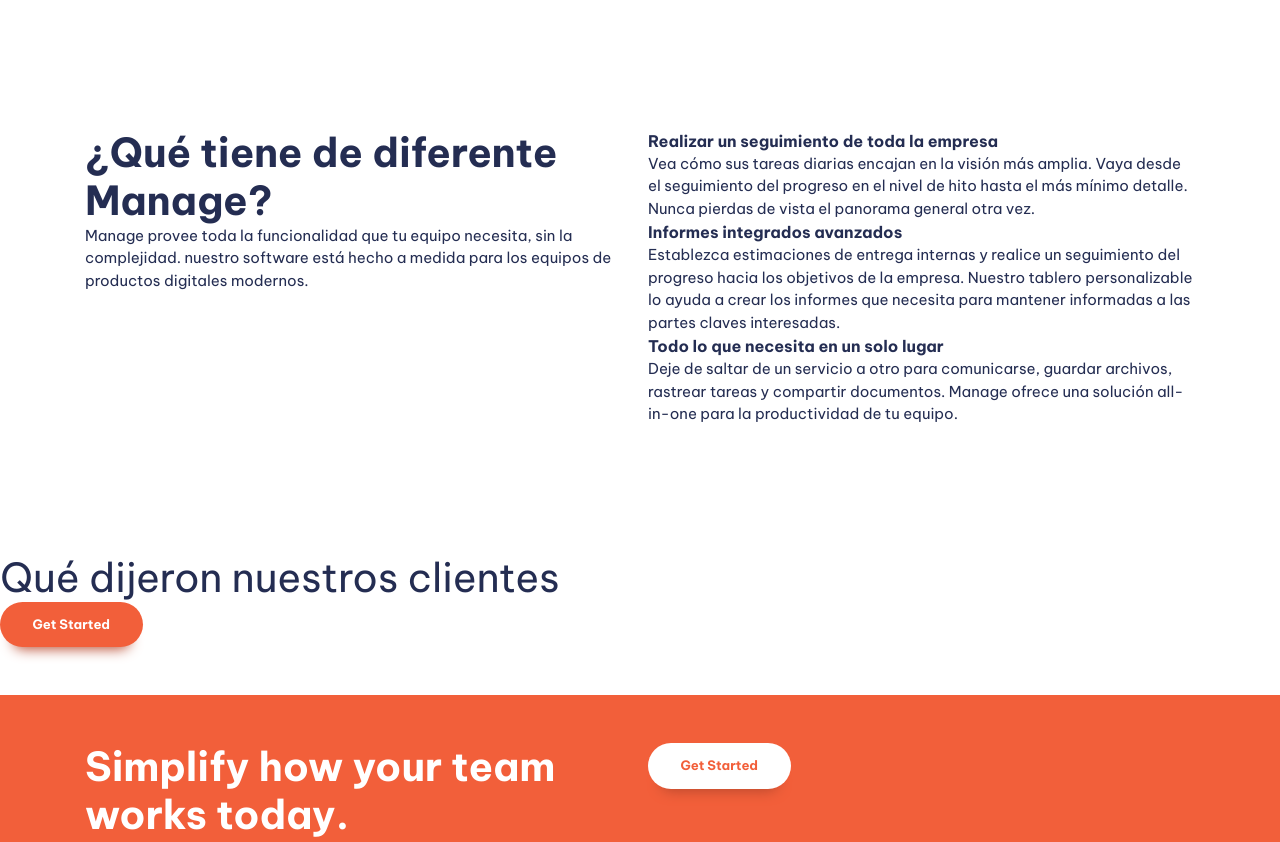
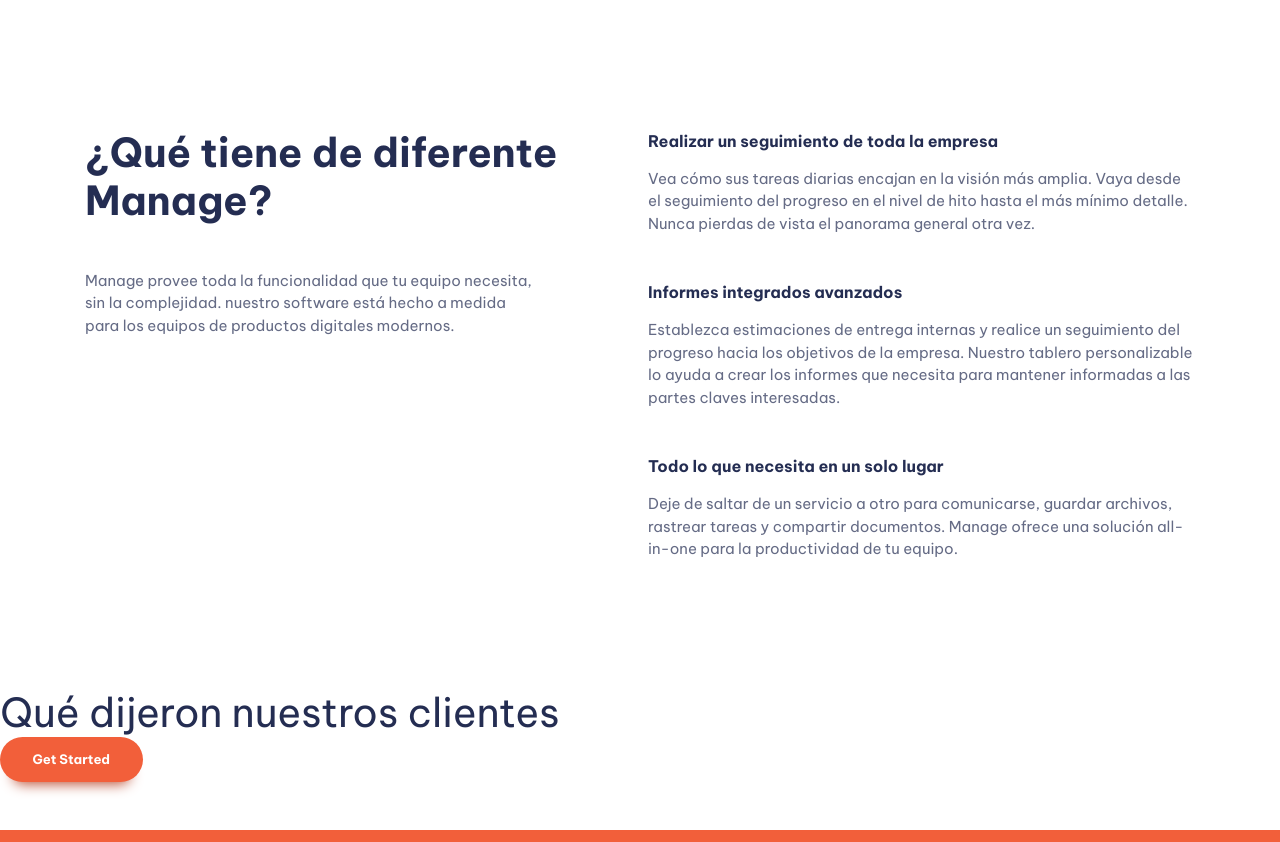
Before and after one commit to agustinDsuarez/landing-page, a website built with Vite: page index.html in a window 1280 px wide. Shown: the part 700-1542 px from the top of the page. Built offline with nearby package versions, Linux system fonts and the light colour scheme.

Commit message:
espaciado

```diff
--- a/index.html
+++ b/index.html
@@ -38,8 +38,8 @@
       <section class="padding-block-900">
         <div class="container">
           <div class="even-columns">
-            <div>
-              <h1 class="fs-primary-heading fw-bold">Unirnos para crear mejores productos.</h1>
+            <div class="flow">
+              <h1 class="fs-primary-heading fw-bold">Reúna a todos para crear mejores productos.</h1>
             <p>Manage hace más simple planificar día a día mientras se mantiene el objetivo del grupo a la vista.</p>
             <button class="button">Get Started</button>
             </div>
@@ -53,23 +53,23 @@
       <section class="padding-block-900">
         <div class="container">
           <div class="even-columns">
-            <div>
+            <div class="flow">
               <h2 class="fs-secondary-heading fw-bold">¿Qué tiene de diferente Manage?</h2>
               <p>Manage provee toda la funcionalidad que tu equipo necesita, sin la complejidad. nuestro software está hecho a medida para los equipos de productos digitales modernos.</p>
             </div>
             <div>
-              <ul class="numbered-titles" role="list">
-                <li><h3 class="fs-600 fw-bold">Realizar un seguimiento de toda la empresa</h3>
-                <p>Vea cómo sus tareas diarias encajan en la visión más amplia. Vaya desde el seguimiento del progreso en el nivel de hito hasta el más mínimo detalle.
-                  Nunca pierdas de vista el panorama general otra vez.</p></li>
+              <ul class="numbered-titles | flow" role="list">
+                <li><div class="flow" style="--flow-spacer: 1em"><h3 class="fs-600 fw-bold">Realizar un seguimiento de toda la empresa</h3>
+                <p data-width="wide">Vea cómo sus tareas diarias encajan en la visión más amplia. Vaya desde el seguimiento del progreso en el nivel de hito hasta el más mínimo detalle.
+                  Nunca pierdas de vista el panorama general otra vez.</p></div></li>
 
-                <li><h3 class="fs-600 fw-bold">Informes integrados avanzados</h3>
-                <p>Establezca estimaciones de entrega internas y realice un seguimiento del progreso hacia los objetivos de la empresa.
-                  Nuestro tablero personalizable lo ayuda a crear los informes que necesita para mantener informadas a las partes claves interesadas.</p></li>
+                <li><div class="flow" style="--flow-spacer: 1em"><h3 class="fs-600 fw-bold">Informes integrados avanzados</h3>
+                <p data-width="wide">Establezca estimaciones de entrega internas y realice un seguimiento del progreso hacia los objetivos de la empresa.
+                  Nuestro tablero personalizable lo ayuda a crear los informes que necesita para mantener informadas a las partes claves interesadas.</p></div></li>
 
-                <li><h3 class="fs-600 fw-bold">Todo lo que necesita en un solo lugar</h3>
-                <p>Deje de saltar de un servicio a otro para comunicarse, guardar archivos, rastrear tareas y compartir documentos.
-                  Manage ofrece una solución all-in-one para la productividad de tu equipo.</p></li>
+                <li><div class="flow" style="--flow-spacer: 1em"><h3 class="fs-600 fw-bold">Todo lo que necesita en un solo lugar</h3>
+                <p data-width="wide">Deje de saltar de un servicio a otro para comunicarse, guardar archivos, rastrear tareas y compartir documentos.
+                  Manage ofrece una solución all-in-one para la productividad de tu equipo.</p></div></li>
               </ul>
             </div>
           </div>
@@ -101,7 +101,7 @@
         <div class="even-columns">
           <div>
             <a href="#"><img src="images/logo.svg" alt=""></a>
-            <ul role="list" aria-label="Social links">
+            <ul class="flow" style="--flow-spacer: 1em" role="list" aria-label="Social links">
               <li><a aria-label="facebook" href="#"></a></li>
               <li><a aria-label="youtube" href="#"></a></li>
               <li><a aria-label="tiwtter" href="#"></a></li>
--- a/style.css
+++ b/style.css
@@ -121,32 +121,21 @@ svg {
 }
 
 
-.container {
-  --max-width: 1110px;
-  --padding: 1rem;
-
-  width: min(var(--max-width), 100% - (var(--padding) * 2));
-  margin-inline: auto;
-}
-
-.even-columns {
-  display: grid;
-  gap: 1rem;
-}
-
-@media (min-width: 50em) {
-  .even-columns {
-    grid-auto-flow: column;
-    grid-auto-columns: 1fr;
-  }
-}
-
 /* estilos generales */
 
 body {
   font-size: var(--fs-body);
   font-family: var(--ff-body);
   color: var(--clr-primary-400);
+}
+
+p:not([class]) {
+  opacity: 0.7;
+  max-width: 45ch;
+}
+
+p[data-width="wide"] {
+  max-width: 100%;
 }
 
 /* boton */
@@ -285,6 +274,30 @@ body {
   border: 0;
 }
 
+.container {
+  --max-width: 1110px;
+  --padding: 1rem;
+
+  width: min(var(--max-width), 100% - (var(--padding) * 2));
+  margin-inline: auto;
+}
+
+:where(.flow :not(:first-child)) {
+  margin-top: var(--flow-spacer, 3em);
+}
+
+.even-columns {
+  display: grid;
+  gap: 1rem;
+}
+
+@media (min-width: 50em) {
+  .even-columns {
+    grid-auto-flow: column;
+    grid-auto-columns: 1fr;
+  }
+}
+
 .text-primary-400 {
   color: var(--clr-primary-400);
 }
```
